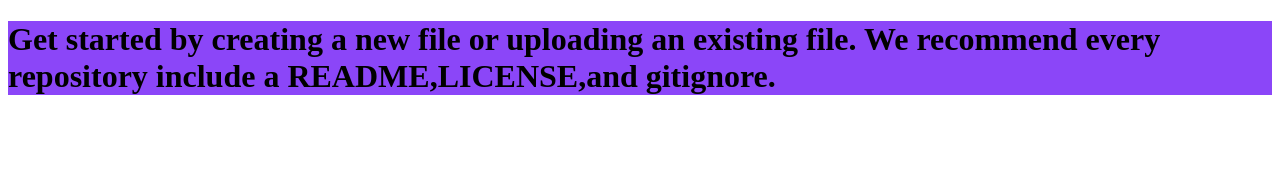
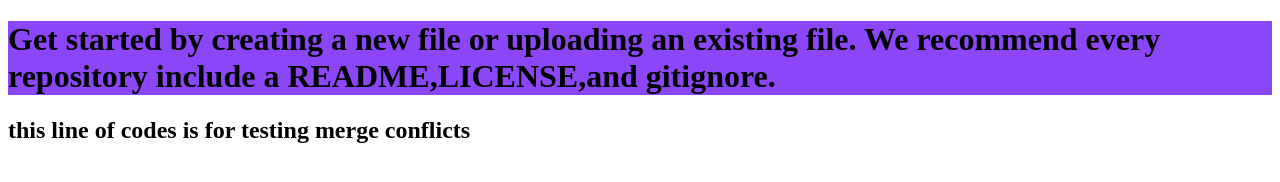
Before and after one commit to sreenivasan-frudev/testingReposit2, a plain HTML site: page angularProjects/index.html in a window 1280 px wide. Drawn offline with nearby package versions, Linux system fonts and the light colour scheme; files that its build step writes are made by us from their sources.

Commit message:
creating mergeConflicts

```diff
--- a/angularProjects/index.html
+++ b/angularProjects/index.html
@@ -9,5 +9,6 @@
 </head>
 <body>
     <h1>Get started by creating a new file or uploading an existing file. We recommend every repository include a README,LICENSE,and gitignore.</h1>
+    <h2>this line of codes is for testing merge conflicts</h2>
 </body>
 </html>
```
